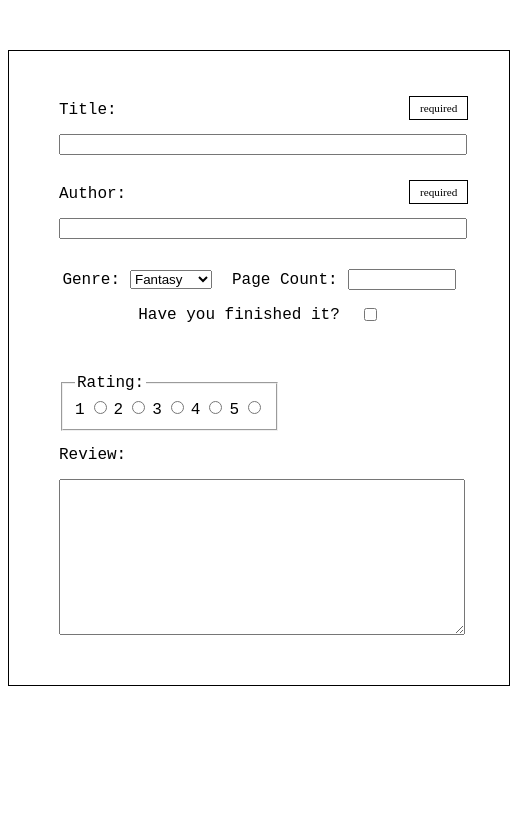
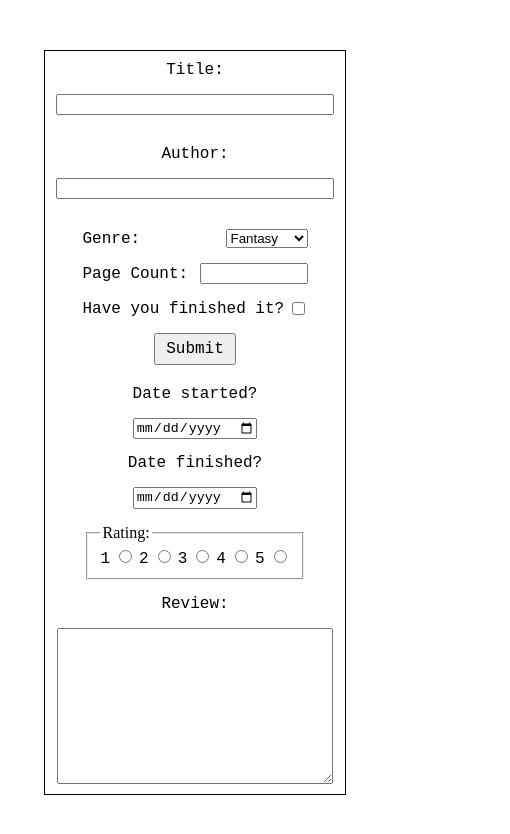
Before and after one commit to Bertmoss/library_project, a plain HTML site: page index.html in a window 390 px wide. Shown: the whole page, 510 px wide, since content can reach past the window. Drawn offline with Linux system fonts and the light colour scheme.

Commit message:
changed to mobile first design, added additional form controls

```diff
--- a/index.html
+++ b/index.html
@@ -18,7 +18,6 @@
         <input type="text" name="author" id="author" required />
         <span></span>
         <div>
-          <div>
           <label for="genre">Genre:</label>
           <select name="genre" id="genre">
             <option value="fantasy">Fantasy</option>
@@ -32,13 +31,18 @@
           <label for="pages">Page Count:</label>
           <input type="number" name="pages" id="pages" />
         </div>
-        </div>
         <div>
           <label for="read">Have you finished it?</label>
           <input type="checkbox" name="read" id="read" value="true" />
         </div>
+        <button type="submit">Submit</button>
       </section>
       <section>
+        <label for="dateStart">Date started?</label>
+        <input type="date" name="dateStart" id="dateStart" />
+        <label for="dateEnd">Date finished?</label>
+        <input type="date" name="dateEnd" id="dateEnd" />
+
         <fieldset>
           <legend>Rating:</legend>
           <label for="one">1</label>
--- a/style.css
+++ b/style.css
@@ -1,22 +1,63 @@
+body {
+  margin: 0px;
+}
+
 form {
+  margin: 50px auto;
+  width: 300px;
   border: black 1px solid;
-  margin: 50px auto;
+}
+
+form label,
+form button {
+  font-family: "Courier New", Courier, monospace;
+  font-size: 16px;
+}
+
+section {
+  padding: 10px;
+  display: flex;
+  flex-direction: column;
+  align-items: center;
+  justify-content: center;
+  gap: 15px;
+}
+input[type="text"],
+textarea {
+  width: 270px;
+}
+input[type="number"] {
+  width: 100px;
+}
+
+section > div {
+  margin: 0px auto;
+  width: 225px;
+  display: flex;
+  align-items: center;
+  justify-content: space-between;
+}
+button {
+  padding: 5px 10px;
+}
+
+/*
+form {
   width: 500px;
 }
+
+HAVENT ADDED YET
 label,
 input[type="select"],
 legend {
   font-size: 16px;
   font-family: "Courier New", Courier, monospace;
 }
+XXXXXX
+
 
 section {
-  margin: 50px;
-  display: flex;
-  flex-direction: column;
-  align-items: flex-start;
-  justify-content: center;
-  gap: 15px;
+  margin: 50px; //check if still necessary since padding added
 }
 
 input[type="text"],
@@ -59,3 +100,4 @@ input:required + span::after {
 
   text-align: center;
 }
+*/
```
Lines whose indentation alone changed are shown as unchanged.
